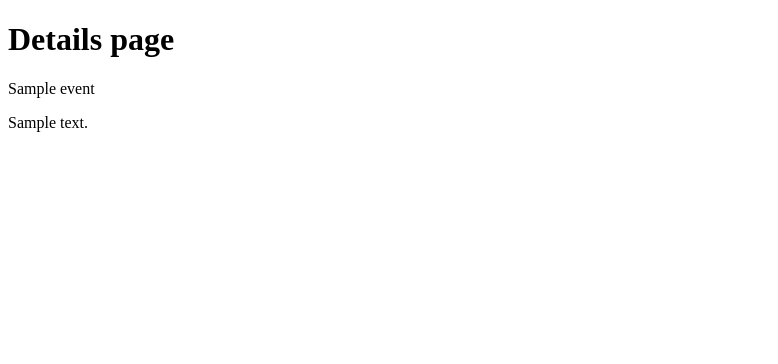
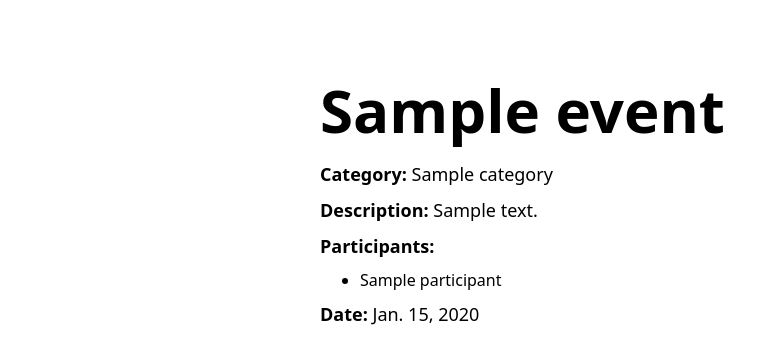
Before and after one commit to tanvirulislam149/event_management_django, a Django app: page /events/details/1 in a window 1280 px wide. Shown: the top 364 px of the page, without its empty margins (0-778 px from the left). Run offline with Django 5.2, Linux system fonts and the light colour scheme; tables that the repository leaves empty hold one stand-in row (values such as "Sample post").

Commit message:
details page done

```diff
--- a/events/templates/dashboard.html
+++ b/events/templates/dashboard.html
@@ -8,10 +8,8 @@
     <link rel="stylesheet" href="{% static "css/output.css" %}">
 </head>
 <body>
-    <h1>this is dashboard</h1>
-    {{events}}
     <div class="p-20">
-        <div class="relative flex flex-col w-full h-full text-gray-700 bg-white shadow-md rounded-lg bg-clip-border">
+        <div class="relative overflow-x-auto flex flex-col w-full h-full text-gray-700 bg-white shadow-md rounded-lg bg-clip-border">
             <table class="w-full text-left table-auto min-w-max text-slate-800">
               <thead>
                 <tr class="text-slate-500 border-b border-slate-300 bg-slate-50">
@@ -84,7 +82,7 @@
                       </p>
                     </td>
                     <td class="p-4">
-                      <a href="#" class="text-sm font-semibold ">
+                      <a href="{% url "update_event" pageId=1 eventId=event.id %}" class="text-sm font-semibold ">
                         Edit
                       </a>
                     </td>
--- a/events/templates/details.html
+++ b/events/templates/details.html
@@ -1,13 +1,26 @@
+{% load static %}
 <!DOCTYPE html>
 <html lang="en">
 <head>
     <meta charset="UTF-8">
     <meta name="viewport" content="width=device-width, initial-scale=1.0">
     <title>Details</title>
+    <link rel="stylesheet" href="{% static "css/output.css" %}">
 </head>
-<body>
-    <h1>Details page</h1>
-    <p>{{event.name}}</p>
-    <p>{{event.description}}</p>
+<body class="flex justify-center mt-20">
+    <div class="w-1/2">
+        <p class="text-6xl font-bold mb-5">{{event.name}}</p>
+        <p class="text-lg my-2"><span class="font-bold">Category:</span> {{event.category.name}}</p>
+        <p class="text-lg my-2"><span class="font-bold">Description:</span> {{event.description}}</p>
+        <p class="text-lg my-2 font-bold">Participants: </p>
+        <div>
+            <ul class="list-disc ps-10">
+                {% for p in event.participants.all %}
+                    <li>{{p.name}}</li>
+                {% endfor %}
+            </ul>
+        </div>
+        <p class="text-lg my-2"><span class="font-bold">Date:</span> {{event.date}}</p>
+    </div>
 </body>
 </html>
--- a/static/css/output.css
+++ b/static/css/output.css
@@ -633,12 +633,25 @@ video {
   margin-right: auto;
 }
 
+.my-2 {
+  margin-top: 0.5rem;
+  margin-bottom: 0.5rem;
+}
+
 .mb-3 {
   margin-bottom: 0.75rem;
 }
 
+.mb-5 {
+  margin-bottom: 1.25rem;
+}
+
 .mt-1 {
   margin-top: 0.25rem;
+}
+
+.mt-20 {
+  margin-top: 5rem;
 }
 
 .mt-4 {
@@ -677,6 +690,10 @@ video {
   height: 100%;
 }
 
+.w-1\/2 {
+  width: 50%;
+}
+
 .w-1\/3 {
   width: 33.333333%;
 }
@@ -702,6 +719,10 @@ video {
   transform: translate(var(--tw-translate-x), var(--tw-translate-y)) rotate(var(--tw-rotate)) skewX(var(--tw-skew-x)) skewY(var(--tw-skew-y)) scaleX(var(--tw-scale-x)) scaleY(var(--tw-scale-y));
 }
 
+.list-disc {
+  list-style-type: disc;
+}
+
 .flex-col {
   flex-direction: column;
 }
@@ -710,36 +731,32 @@ video {
   align-content: flex-start;
 }
 
-.overflow-scroll {
-  overflow: scroll;
+.justify-center {
+  justify-content: center;
+}
+
+.overflow-x-auto {
+  overflow-x: auto;
+}
+
+.rounded-full {
+  border-radius: 9999px;
+}
+
+.rounded-lg {
+  border-radius: 0.5rem;
 }
 
 .rounded-md {
   border-radius: 0.375rem;
 }
 
-.rounded-lg {
-  border-radius: 0.5rem;
-}
-
-.rounded-full {
-  border-radius: 9999px;
-}
-
 .border {
   border-width: 1px;
 }
 
-.border-2 {
-  border-width: 2px;
-}
-
 .border-b {
   border-bottom-width: 1px;
-}
-
-.border-b-0 {
-  border-bottom-width: 0px;
 }
 
 .border-b-2 {
@@ -837,19 +825,22 @@ video {
   padding-bottom: 0.25rem;
 }
 
+.py-1\.5 {
+  padding-top: 0.375rem;
+  padding-bottom: 0.375rem;
+}
+
 .py-2 {
   padding-top: 0.5rem;
   padding-bottom: 0.5rem;
 }
 
-.px-3 {
-  padding-left: 0.75rem;
-  padding-right: 0.75rem;
+.ps-9 {
+  padding-inline-start: 2.25rem;
 }
 
-.py-1\.5 {
-  padding-top: 0.375rem;
-  padding-bottom: 0.375rem;
+.ps-10 {
+  padding-inline-start: 2.5rem;
 }
 
 .text-left {
@@ -875,12 +866,13 @@ video {
   line-height: 1.25rem;
 }
 
+.text-6xl {
+  font-size: 3.75rem;
+  line-height: 1;
+}
+
 .font-bold {
   font-weight: 700;
-}
-
-.font-normal {
-  font-weight: 400;
 }
 
 .font-semibold {
```
Also changed, not shown: other parts of static/css/output.css (+22 -51 lines).
